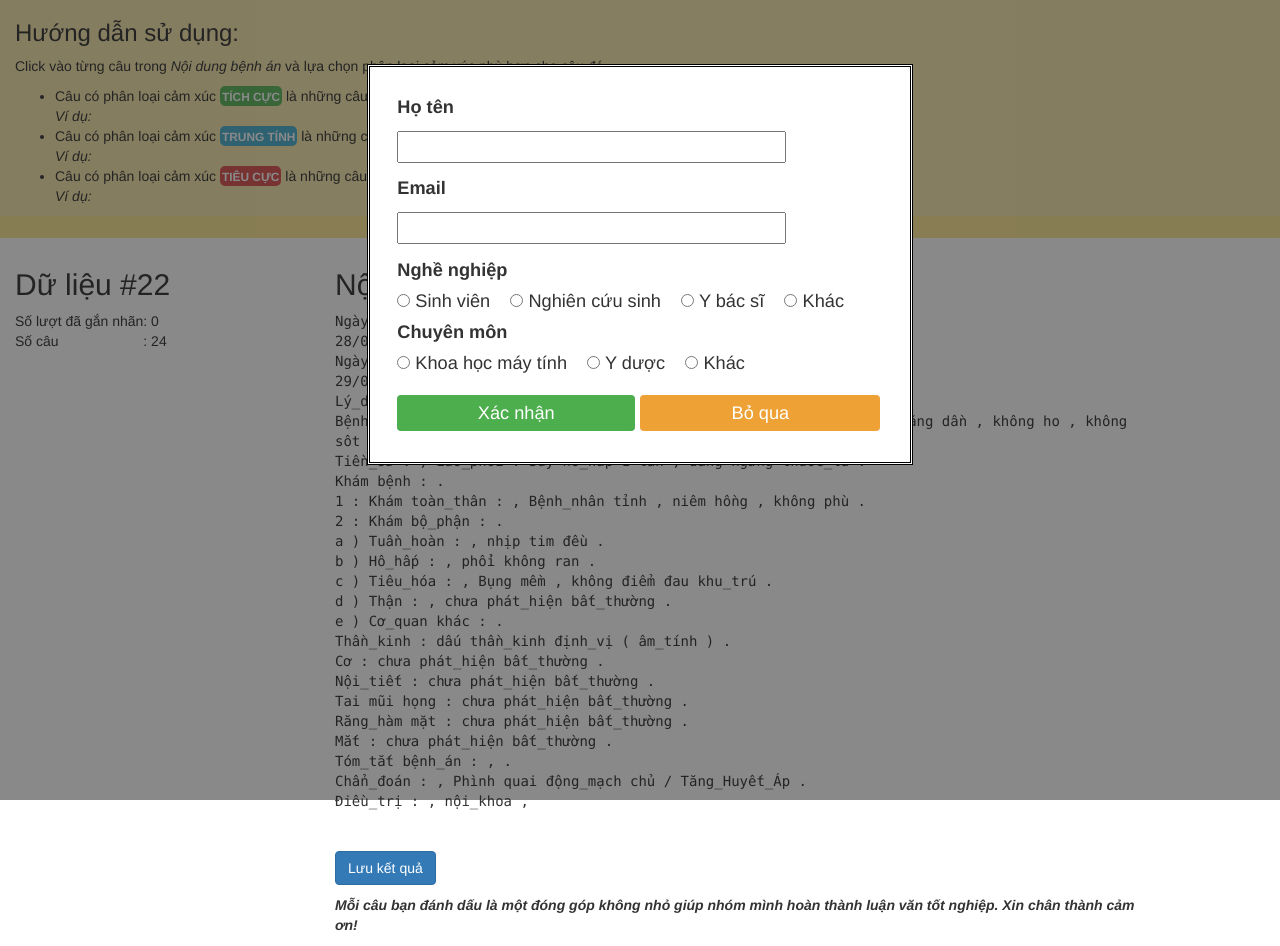
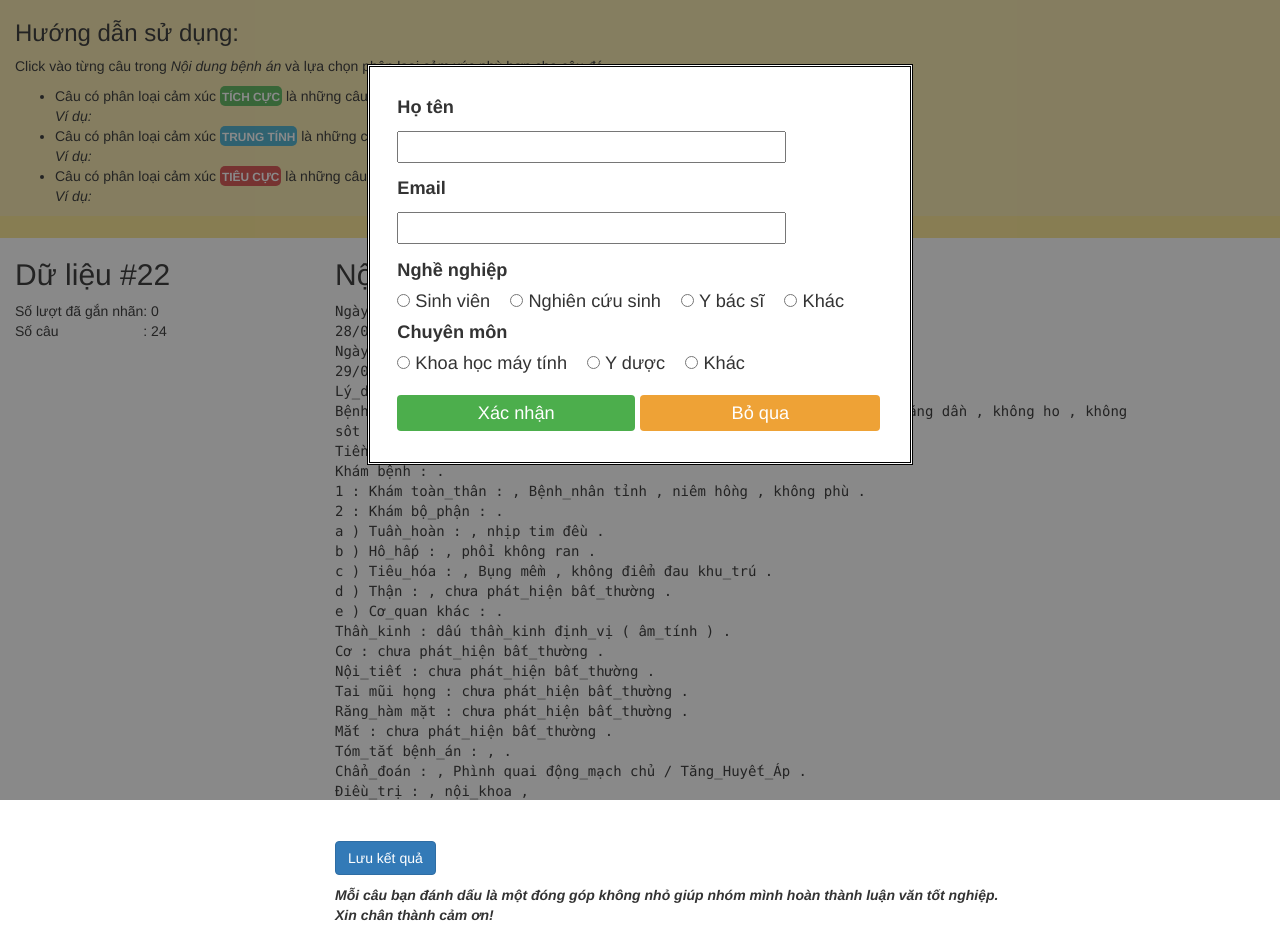
Before and after one commit to ductri/WebLVTN, a plain HTML site: page src/index.html in a window 1280 px wide. Drawn offline with Linux system fonts and the light colour scheme.

Commit message:
Change fr

```diff
--- a/src/index.html
+++ b/src/index.html
@@ -26,7 +26,7 @@
 	</script>
 
     <div class="container-fluid">
-		<div class="row">
+		<div class="row" style="background-color: #f7e8ad">
 			<div class="col-md-12 hdsd">
 				<h3>
 					Hướng dẫn sử dụng:
@@ -49,11 +49,11 @@
 					</ul>
 				</p>
 			</div>
-			<p class="minmax">
+			<span class="minmax">
 				<button type="button" class="btn btn-block btn-xs btn-minimize">
 					<span id="buttonUp" class="glyphicon glyphicon-chevron-up"></span>
 				</button>
-			</p>
+			</span>
 		</div>
 		<div class="row">
 			<div class="col-md-3 count">
@@ -111,7 +111,7 @@
 					Lưu kết quả
 				</button>
 				<div>
-					<strong><em>Mỗi câu bạn đánh dấu là một đóng góp không nhỏ giúp nhóm mình hoàn thành luận văn tốt nghiệp. Xin chân thành cảm ơn!</em></strong>
+					<strong><em>Mỗi câu bạn đánh dấu là một đóng góp không nhỏ giúp nhóm mình hoàn thành luận văn tốt nghiệp.<br> Xin chân thành cảm ơn!</em></strong>
 				</div>
 				</p>
 			</div>
```
